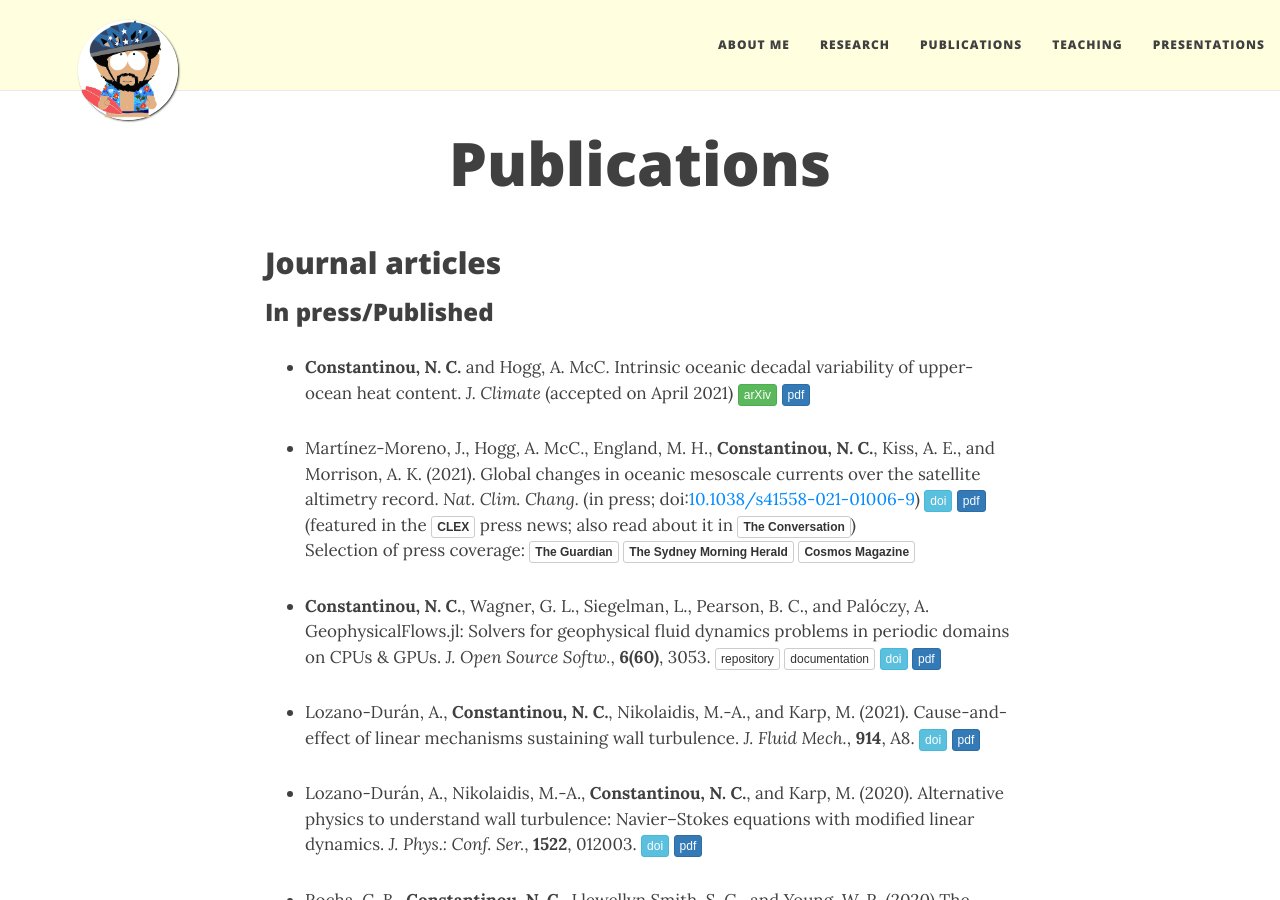
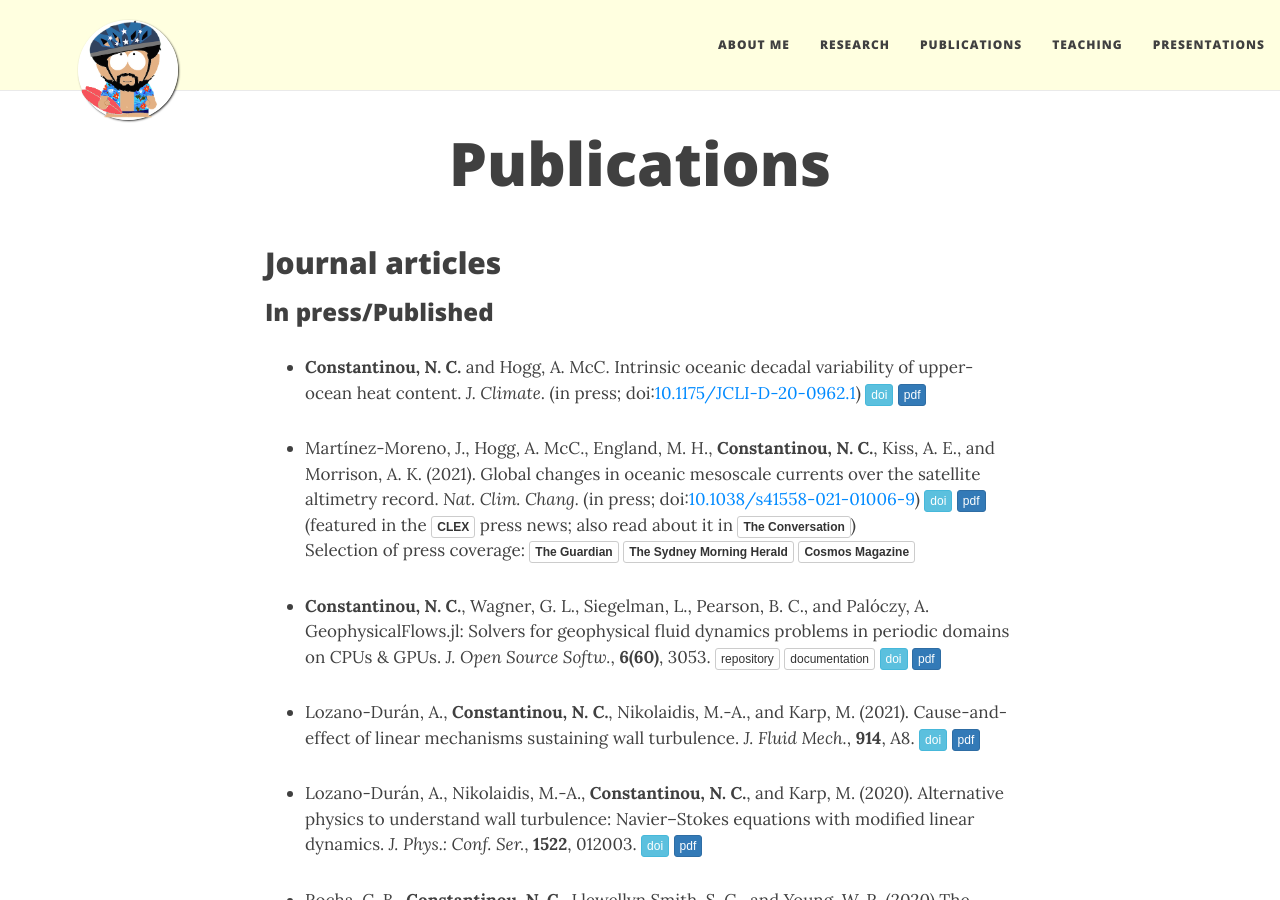
Before and after one commit to navidcy/navidcy.github.io, a Jekyll site: the page built from publications.md, in a window 1280 px wide and 900 px high. Built offline with Jekyll 4.4.1, drawn with Linux system fonts in a browser that asks for light colours; nearby versions of some CDN libraries; comment, search, counter and statistics services are not loaded.

Commit message:
update JClimate doi

```diff
--- a/publications.md
+++ b/publications.md
@@ -12,6 +12,7 @@
 - Rocha, C. B., **Constantinou, N. C.**, Llewellyn Smith, S. G., and  Young, W. R. Nusselt number scaling in horizontal
 convection. _J. Fluid Mech._ (submitted on ...) [<span class="btn btn-success btn-xs{{end}}" style="font-family:sans-serif;">arXiv</span>][arXiv:1912.05229]{:target="_blank"} [<span class="btn btn-primary btn-xs{{end}}" style="font-family:sans-serif;">pdf</span>][HCNuDefinition]
 
+ [<span class="btn btn-success btn-xs{{end}}" style="font-family:sans-serif;">arXiv</span>][arXiv:2012.08025]{:target="_blank"}
 
 ### Submitted
 
@@ -20,7 +21,7 @@
 
 ### In press/Published
 
-- **Constantinou, N. C.** and  Hogg, A. McC. Intrinsic oceanic decadal variability of upper-ocean heat content. _J. Climate_ (accepted on April 2021) [<span class="btn btn-success btn-xs{{end}}" style="font-family:sans-serif;">arXiv</span>][arXiv:2012.08025]{:target="_blank"} [<span class="btn btn-primary btn-xs{{end}}" style="font-family:sans-serif;">pdf</span>][intrinsic-ocean-var]
+- **Constantinou, N. C.** and  Hogg, A. McC. Intrinsic oceanic decadal variability of upper-ocean heat content. _J. Climate_. (in press; doi:[10.1175/JCLI-D-20-0962.1](https:://doi.org/10.1175/JCLI-D-20-0962.1)) [<span class="btn btn-info btn-xs{{end}}" style="font-family:sans-serif;">doi</span>][intrinsic-ocean-var-doi]{:target="_blank"} [<span class="btn btn-primary btn-xs{{end}}" style="font-family:sans-serif;">pdf</span>][intrinsic-ocean-var] <span align="right" class='altmetric-embed' data-badge-type="2" data-condensed="true" data-hide-less-than="2" data-doi="10.1175/JCLI-D-20-0962.1"></span> <br/>
 
 
 - Martínez-Moreno, J., Hogg, A. McC., England, M. H., **Constantinou, N. C.**, Kiss, A. E., and Morrison, A. K. (2021). Global changes in oceanic mesoscale currents over the satellite altimetry record. _Nat. Clim. Chang._ (in press; doi:[10.1038/s41558-021-01006-9](https://doi.org/10.1038/s41558-021-01006-9)) [<span class="btn btn-info btn-xs{{end}}" style="font-family:sans-serif;">doi</span>][global-eke-trends-doi]{:target="_blank"} [<span class="btn btn-primary btn-xs{{end}}" style="font-family:sans-serif;">pdf</span>][global-eke-trends] <span align="right" class='altmetric-embed' data-badge-type="2" data-condensed="true" data-hide-less-than="2" data-doi="10.1038/s41558-021-01006-9"></span> <br/>
@@ -148,6 +149,7 @@
 [wallturbulencebrief]: WallTurbulenceEnergyExtraction.pdf
 [wallturbulencebrief-url]: https://ctr.stanford.edu/annual-research-briefs-2018
 
+[intrinsic-ocean-var-doi]: https://doi.org/10.1175/JCLI-D-20-0962.1
 [geophysicalflows-doi]: https://doi.org/10.21105/joss.03053
 [global-eke-trends-doi]: https://doi.org/10.1038/s41558-021-01006-9
 [cause-effect-linearmechanism-doi]: https://doi.org/10.1017/jfm.2020.902
```
